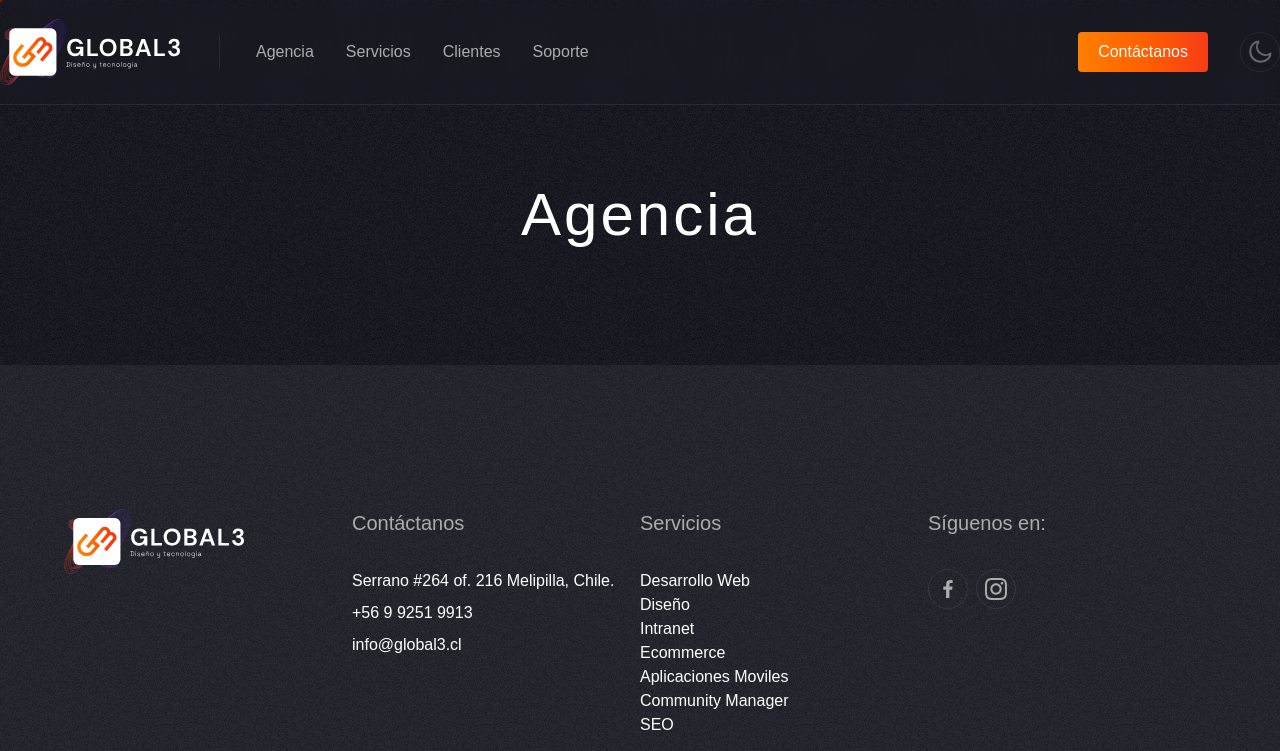
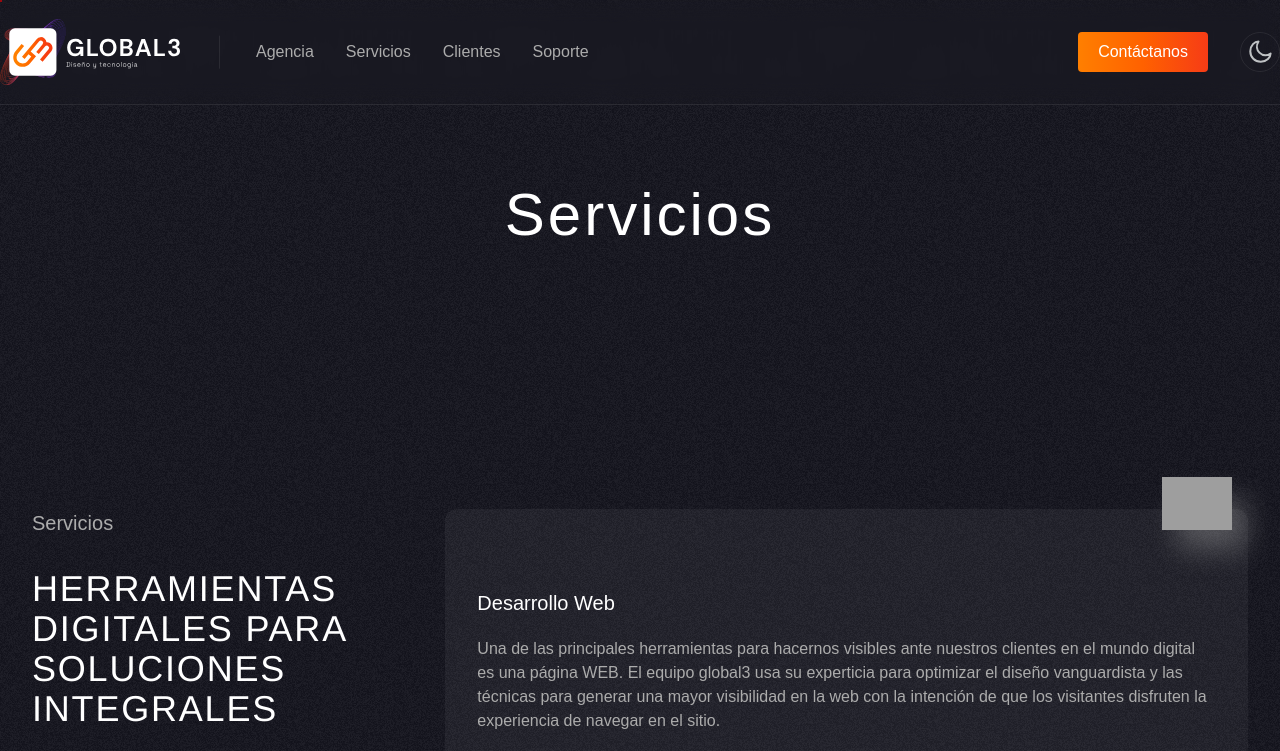
Before and after one commit to rcastillod/Global3-SPA, a Nuxt app: page /servicios in a window 1280 px wide. Shown: the top 751 px of the page. Built offline with nearby package versions, Linux system fonts and the light colour scheme; grey boxes are pictures that could not be loaded.

Commit message:
Feat: Go to clients page

```diff
--- a/components/elements/SwitchMode.vue
+++ b/components/elements/SwitchMode.vue
@@ -3,52 +3,33 @@
     class="rounded-full h-10 w-10 border border-border-color dark:border-border-color-light flex items-center justify-center"
     @click="setColorTheme($colorMode.preference == 'dark' ? 'light' : 'dark')"
   >
-    <svg
+    <img
       v-if="$colorMode.value == 'light'"
+      :src="darkIconSrc"
       width="24"
-      height="24"
-      viewBox="0 0 24 24"
-      fill="none"
-      xmlns="http://www.w3.org/2000/svg"
-    >
-      <path
-        d="M10.5 1.5C6.75 1.5 2.25 5.25 2.25 11.25C2.25 17.25 6.75 21.75 12.75 21.75C18.75 21.75 22.5 17.25 22.5 13.5C14.25 18.75 5.25 9.75 10.5 1.5Z"
-        stroke="#65676B"
-        stroke-width="2"
-        stroke-linecap="round"
-        stroke-linejoin="round"
-      />
-    </svg>
-    <svg
-      v-else
-      width="24"
-      height="24"
-      viewBox="0 0 24 24"
-      fill="none"
-      xmlns="http://www.w3.org/2000/svg"
-    >
-      <path
-        d="M12 3V2M12 22V21M21 12H22M2 12H3M18.5 5.5L20 4M4 20L5.5 18.5M4 4L5.5 5.5M18.5 18.5L20 20"
-        stroke="#65676B"
-        stroke-opacity="0.35"
-        stroke-width="2"
-        stroke-linecap="round"
-      />
-      <path
-        d="M12 16C14.2091 16 16 14.2091 16 12C16 9.79086 14.2091 8 12 8C9.79086 8 8 9.79086 8 12C8 14.2091 9.79086 16 12 16Z"
-        stroke="#65676B"
-        stroke-opacity="0.35"
-        stroke-width="2"
-        stroke-linecap="round"
-      />
-    </svg>
+      alt="Moon Icon"
+    />
+    <img v-else :src="lightIconSrc" width="24" alt="Sun Icon" />
   </button>
 </template>
 
-<script setup lang="ts">
-type Theme = "light" | "dark";
+<script lang="ts">
+import { computed } from "vue";
+import darkIcon from "~/assets/images/dark.svg";
+import lightIcon from "~/assets/images/light.svg";
 
-const setColorTheme = (newTheme: Theme) => {
-  useColorMode().preference = newTheme;
+export default {
+  setup() {
+    type Theme = "light" | "dark";
+
+    const setColorTheme = (newTheme: Theme) => {
+      useColorMode().preference = newTheme;
+    };
+
+    const darkIconSrc = computed(() => darkIcon);
+    const lightIconSrc = computed(() => lightIcon);
+
+    return { setColorTheme, darkIconSrc, lightIconSrc };
+  },
 };
 </script>
--- a/components/elements/TextMarquee.vue
+++ b/components/elements/TextMarquee.vue
@@ -60,9 +60,14 @@ export default {
   line-height: 1em;
 }
 .bordered .text {
-  color: #ffffff00;
+  color: rgba(255, 255, 255, 0);
   -webkit-text-stroke-width: 1px;
   -webkit-text-stroke-color: #ffffff;
+}
+.dark .bordered .text {
+  color: rgba(255, 255, 255, 0);
+  -webkit-text-stroke-width: 1px;
+  -webkit-text-stroke-color: #131313;
 }
 @keyframes text-marquee-left {
   0% {
--- a/components/layout/NavBar.vue
+++ b/components/layout/NavBar.vue
@@ -14,12 +14,12 @@
         >Agencia</NuxtLink
       >
       <NuxtLink
-        to="/"
+        to="/servicios"
         class="block text-grey-dark dark:text-grey-light p-2 md:py-7 md:px-3 mx-1 border-b border-border-color dark:border-border-color-light md:border-b-0 hover:text-white transition-all ease-in-out duration-300"
         >Servicios</NuxtLink
       >
       <NuxtLink
-        to="/"
+        to="/clientes"
         class="block text-grey-dark dark:text-grey-light p-2 md:py-7 md:px-3 mx-1 border-b border-border-color dark:border-border-color-light md:border-b-0 hover:text-white transition-all ease-in-out duration-300"
         >Clientes</NuxtLink
       >
--- a/components/layout/ServiceCard.vue
+++ b/components/layout/ServiceCard.vue
@@ -19,7 +19,7 @@
       </div>
       <div class="card-description">
         <p class="text-grey-dark dark:text-grey-light">
-          {{ service.excerpt }}
+          {{ description == true ? service.description : service.excerpt }}
         </p>
       </div>
       <nuxt-link
@@ -50,6 +50,10 @@ export default {
     service: {
       type: Object,
     },
+    description: {
+      type: Boolean,
+      default: false,
+    },
   },
 };
 </script>
--- a/nuxt.config.ts
+++ b/nuxt.config.ts
@@ -1,5 +1,20 @@
 // https://v3.nuxtjs.org/api/configuration/nuxt.config
 export default defineNuxtConfig({
+  head: {
+    title: 'Global3',
+    htmlAttrs: {
+      lang: 'es',
+    },
+    meta: [
+      { charset: 'utf-8' },
+      { name: 'viewport', content: 'width=device-width, initial-scale=1' },
+      { hid: 'description', name: 'description', content: '' },
+      { name: 'format-detection', content: 'telephone=no' },
+    ],
+    link: [
+      { rel: 'icon', type: 'image/x-icon', href: '/favicon.ico' },
+    ],
+  },
   modules: ['@nuxtjs/tailwindcss', '@nuxtjs/color-mode'],
   tailwindcss: {
     cssPath: '~/assets/ss/tailwind.css',
--- a/pages/agencia.vue
+++ b/pages/agencia.vue
@@ -101,11 +101,11 @@ definePageMeta({ layout: "page" });
   z-index: 2;
 }
 .marquee-wrapper::before {
-  @apply bg-gradient-to-r from-primary;
+  @apply bg-gradient-to-r from-primary dark:from-background-color-light;
   left: 0;
 }
 .marquee-wrapper::after {
-  @apply bg-gradient-to-l from-primary;
+  @apply bg-gradient-to-l from-primary dark:from-background-color-light;
   right: 0;
 }
 </style>
--- /dev/null
+++ b/pages/clientes.vue
@@ -0,0 +1,10 @@
+<template>
+  <div>
+    <LayoutPageHeader pageTitle="Clientes" />
+    <section class="w-full md:mt-10"></section>
+  </div>
+</template>
+
+<script>
+definePageMeta({ layout: "page" });
+</script>
--- a/pages/servicios.vue
+++ b/pages/servicios.vue
@@ -1,10 +1,102 @@
 <template>
   <div>
-    <LayoutPageHeader pageTitle="Agencia" />
-    <section class="w-full md:mt-10"></section>
+    <LayoutPageHeader pageTitle="Servicios" />
+    <section class="w-full md:mt-10">
+      <LayoutPageSection>
+        <div class="col-span-12 md:col-span-4 space-y-6">
+          <div class="md:sticky md:top-40">
+            <p class="text-grey-dark dark:text-grey-light text-xl">Servicios</p>
+            <h3
+              class="text-white dark:text-primary text-4xl font-arimo uppercase mt-8 tracking-wider"
+            >
+              Herramientas digitales para soluciones integrales
+            </h3>
+          </div>
+        </div>
+        <div class="col-span-12 md:col-span-8 mt-10 md:mt-0 space-y-20">
+          <LayoutServiceCard
+            v-for="(service, index) in services"
+            :key="index"
+            :service="service"
+            :description="true"
+          />
+        </div>
+      </LayoutPageSection>
+    </section>
   </div>
 </template>
 
 <script>
 definePageMeta({ layout: "page" });
+export default {
+  data() {
+    return {
+      services: [
+        {
+          id: 1,
+          title: "Desarrollo Web",
+          icon: "../assets/images/webdev.png",
+          excerpt:
+            "Una de las principales herramientas para hacernos visibles ante nuestros clientes en el mundo digital es una página WEB.",
+          description:
+            "Una de las principales herramientas para hacernos visibles ante nuestros clientes en el mundo digital es una página WEB. El equipo global3 usa su experticia para optimizar el diseño vanguardista y las técnicas para generar una mayor visibilidad en la web con la intención de que los visitantes disfruten la experiencia de navegar en el sitio.",
+        },
+        {
+          id: 2,
+          title: "Diseño",
+          icon: "../assets/images/design.png",
+          excerpt:
+            "Una de las principales herramientas para hacernos visibles ante nuestros clientes en el mundo digital es una página WEB.",
+          description:
+            "Una de las principales herramientas para hacernos visibles ante nuestros clientes en el mundo digital es una página WEB. El equipo global3 usa su experticia para optimizar el diseño vanguardista y las técnicas para generar una mayor visibilidad en la web con la intención de que los visitantes disfruten la experiencia de navegar en el sitio.",
+        },
+        {
+          id: 3,
+          title: "Intranet",
+          icon: "../assets/images/intranet.png",
+          excerpt:
+            "Nuestro equipo de desarrolladores se preocupa de la mejora de procesos y gestión de la información de nuestros clientes.",
+          description:
+            "Nuestro equipo de desarrolladores se preocupa de la mejora de procesos y gestión de la información de nuestros clientes. Elaboramos programas y sistemas de gestión adaptados a las necesidades de cada cliente.",
+        },
+        {
+          id: 4,
+          title: "Ecommerce",
+          icon: "../assets/images/ecommerce.png",
+          excerpt:
+            "Nuestras soluciones de integración de sistemas de compra en línea involucran altos estándares de seguridad.",
+          description:
+            "El aumento en el uso de dispositivos electrónicos ha impulsado el crecimiento de las transacciones electrónicas, es por esto que nuestras soluciones de integración de sistemas de compra en línea involucran altos estándares de seguridad.",
+        },
+        {
+          id: 5,
+          title: "Aplicaciones Móviles",
+          icon: "../assets/images/appdev.png",
+          excerpt:
+            "Las aplicaciones móviles llegaron para quedarse y es por eso que Global3 se preocupa de entregar aplicaciones totalmente adaptables a la realidad del cliente y mercado.",
+          description:
+            "Las aplicaciones móviles llegaron para quedarse y es por eso que Global3 se preocupa de entregar aplicaciones totalmente adaptables a la realidad del cliente y mercado.",
+        },
+        {
+          id: 6,
+          title: "Community Manager",
+          icon: "../assets/images/community.png",
+          excerpt:
+            "En Global3 nos preocupamos por hacer visibles a nuestros clientes y es por este motivo que nuestras estrategias en administración de redes sociales incrementan las interacciones.",
+          description:
+            "En Global3 nos preocupamos por hacer visibles a nuestros clientes y es por este motivo que nuestras estrategias en administración de redes sociales incrementan las interacciones.",
+        },
+        {
+          id: 7,
+          title: "SEO",
+          icon: "../assets/images/seo.png",
+          excerpt:
+            "Nuestra experiencia y equipo de desarrolladores permiten generar estrategias personalizadas para mejorar la visibilidad de tu sitio.",
+          description:
+            "No es casualidad que tu sitio no aparezca dentro de los primeros puestos en buscadores, nuestra experiencia y equipo de desarrolladores permiten generar estrategias personalizadas para mejorar la visibilidad de tu sitio, además contamos con herramientas analíticas que permiten realizar seguimiento a las estrategias implementadas.",
+        },
+      ],
+    };
+  },
+};
 </script>
```
Also changed, not shown: assets/images/dark.svg (added), assets/images/light.svg (added).
